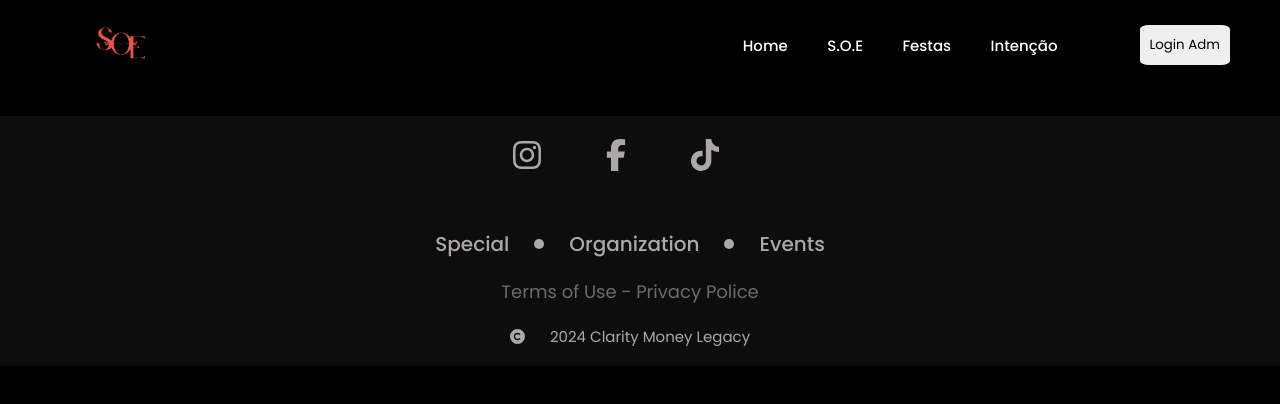
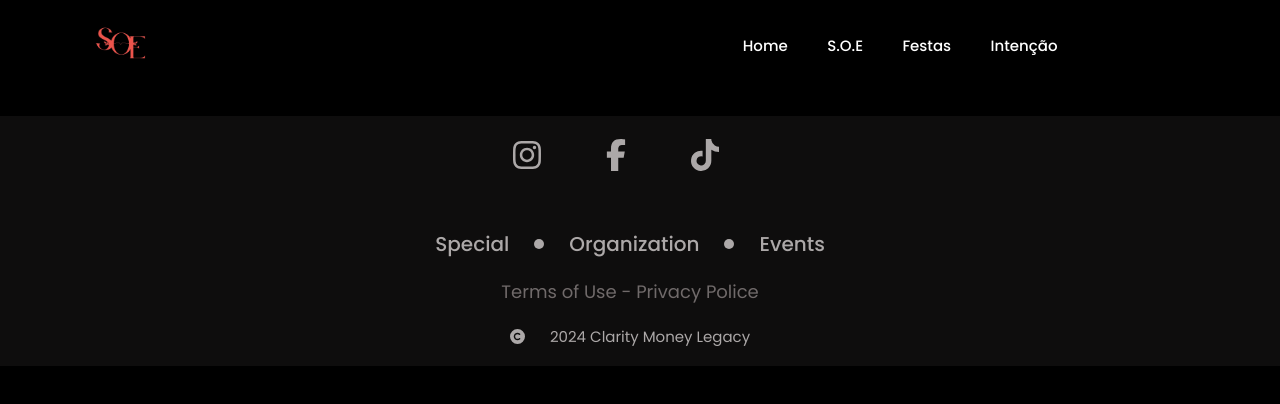
Before and after one commit to felipehtt/s.o.e, a React (Create React App) app: page /soe in a window 1280 px wide. Shown: the top 404 px of the page. Built offline with nearby package versions, Linux system fonts and the light colour scheme.

Commit message:
felipe devmonk

```diff
--- a/src/components/cabecalho/index.jsx
+++ b/src/components/cabecalho/index.jsx
@@ -6,7 +6,6 @@ export default function Cabecalho() {
     return (
 
         <div className='comp-cabecalho'>
-
 
             <img src="/assets/images/logo-soe.png" alt="" />
 
@@ -23,8 +22,6 @@ export default function Cabecalho() {
 
             </div>
 
-            <button><Link className='but' to='/login'>Login Adm</Link></button>
-
         </div>
 
     );
--- a/src/pages/login/index.scss
+++ b/src/pages/login/index.scss
@@ -32,7 +32,7 @@ $cor-bordas: #ED544C;
     max-width: 400px;
     background: $cor-fundo;
     border-radius: 8px;
-    box-shadow: 2px 5px 15px rgba(206, 205, 205, 0.1);
+    box-shadow: 4px 7px 17px rgba(206, 205, 205, 0.1);
     padding: 20px;
 
     img {
--- a/src/pages/soe/index.jsx
+++ b/src/pages/soe/index.jsx
@@ -11,6 +11,10 @@ export default function Soe(){
 
             <Cabecalho/>
 
+                <div className=''>
+
+                </div>
+
             <Footer />
 
         </div>
```
Also changed, not shown: 1 other file (tests, documents, lock files or other folders).
